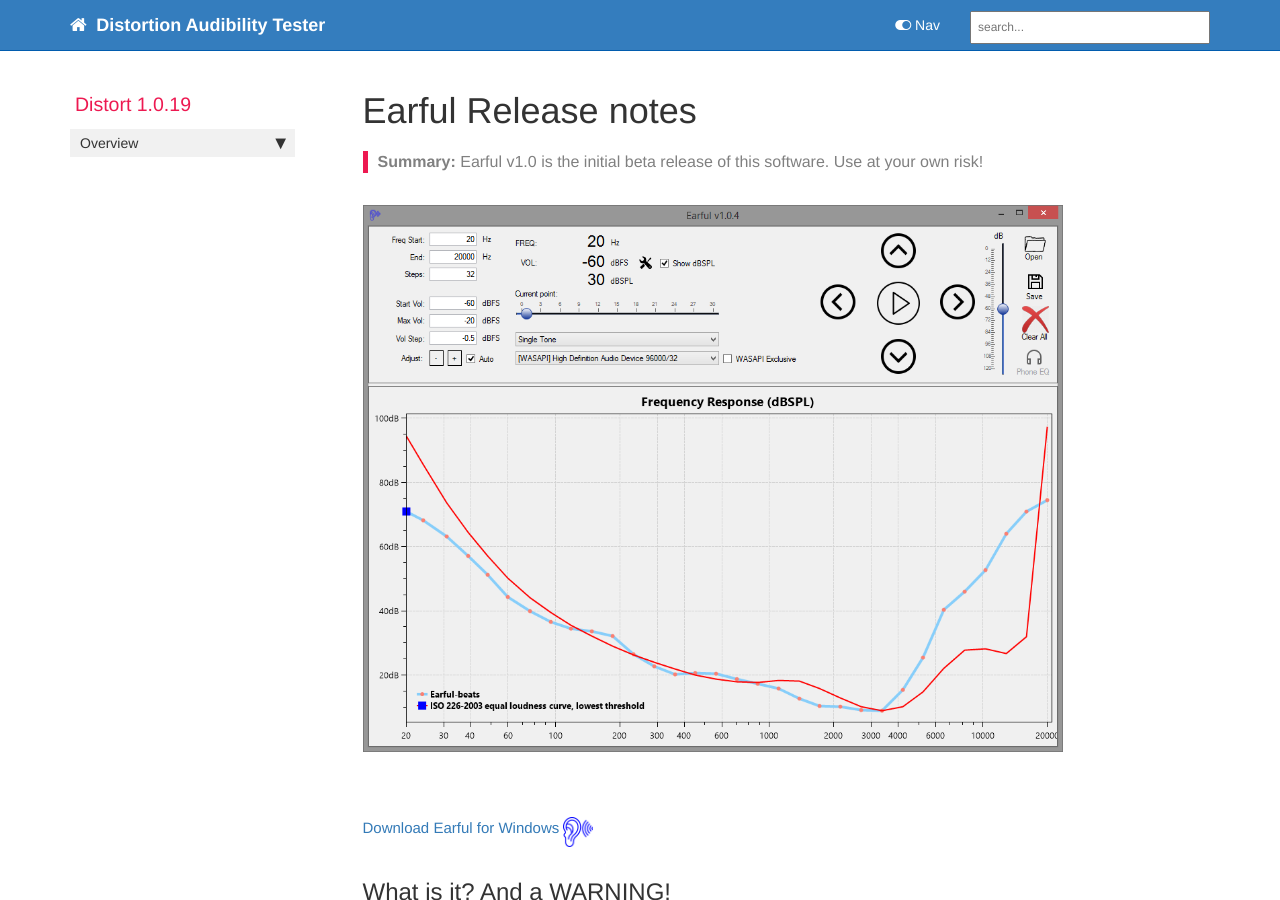
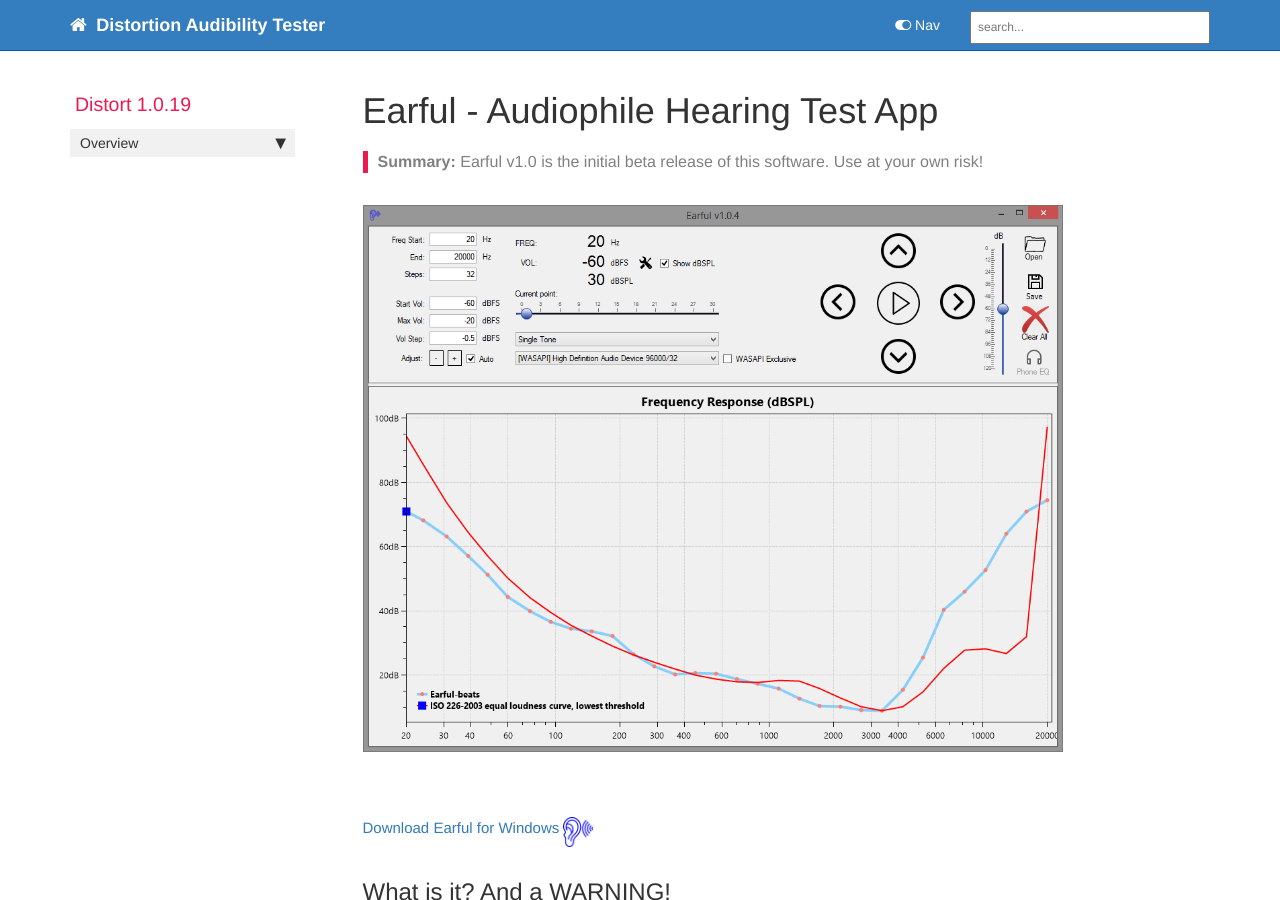
Before and after one commit to pkane2001/Distort, a Jekyll site: the page built from docs/earful.md, in a window 1280 px wide and 900 px high. Built offline with Jekyll 4.4.1, drawn with Linux system fonts in a browser that asks for light colours; nearby versions of some CDN libraries; our own code applies the rules of GitHub Pages for plain Markdown files; comment, search, counter and statistics services are not loaded.

Commit message:
no message

```diff
--- a/docs/earful.md
+++ b/docs/earful.md
@@ -1,5 +1,5 @@
 ---
-title: Earful Release notes
+title: Earful - Audiophile Hearing Test App
 tags: [Earful]
 keywords: release notes, announcements, what's new, new features
 last_updated: July 25, 2020
```
